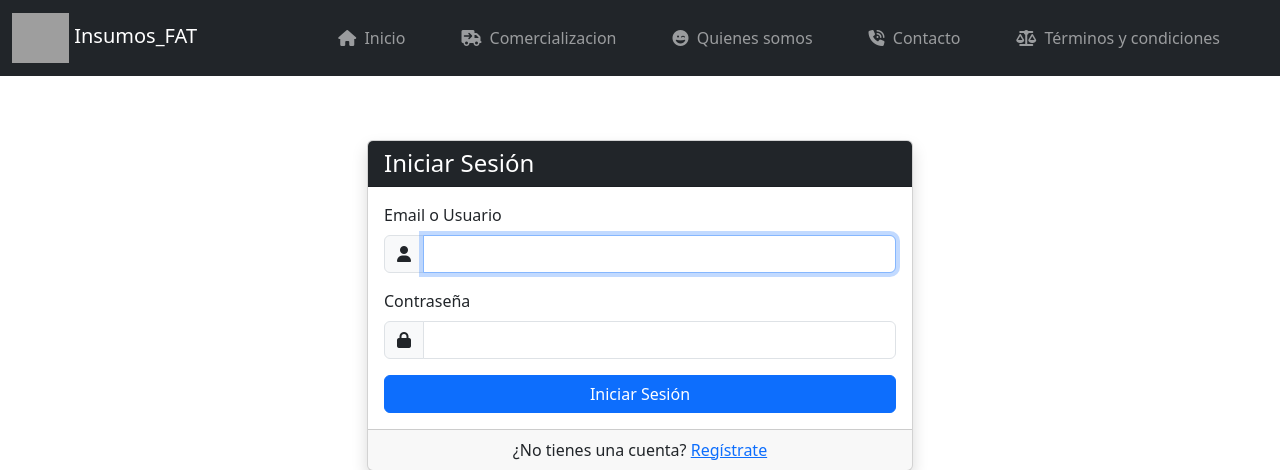
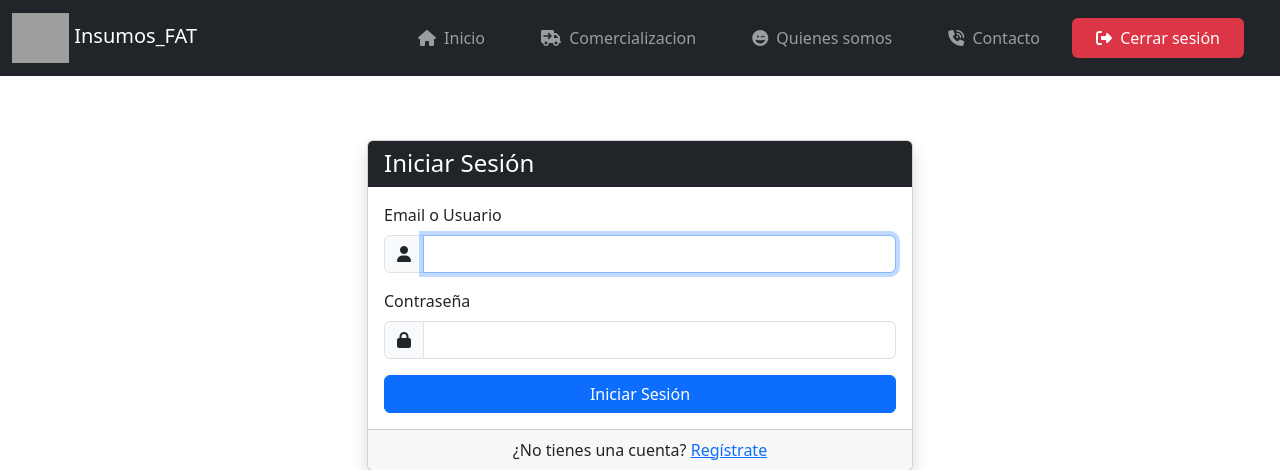
Before and after one commit to notasatomicas/insumos_fat, a CodeIgniter 4 app: the page made by app/Views/login.php in a window 1280 px wide. Shown: the top 470 px of the page. Run offline with PHP 8.4 and a stand-in for CodeIgniter, Linux system fonts and the light colour scheme; the template is opened without the code that fills it, so the values that code supplies are empty; some libraries are stand-ins or nearby versions; grey boxes are pictures that could not be loaded.

Commit message:
Añadido el boton para login/logout

```diff
--- a/app/Views/layout/navbar.php
+++ b/app/Views/layout/navbar.php
@@ -2,7 +2,6 @@
   <div class="container-fluid">
 
     <!-- El titulo del navbar, nada mas -->
-    <!-- hasta el domingo a las 1747 le faltaba el logo de mierda, tengo que arreglar esto y las transparencias -->
     <a class="navbar-brand animate__bounceIn" href="<?= base_url('/') ?>">
       <img src="<?= base_url('public/assets/img/icon.png') ?>" alt="Logo" width="57" height="50" class="d-inline-block">
       Insumos_FAT
@@ -63,11 +62,20 @@
             </a>
           </li>
 
-          <li class="hvr-underline-from-center nav-item mx-5 mx-sm-4 mx-lg-0">
-            <a id="btn_nav_tyc" class="nav-link text-center me-lg-2 px-2 px-xl-4" href="<?= base_url('terminos') ?>">
-              <i class="ms-md-0 me-1 fa-solid fa-scale-balanced"></i>
-              Términos y condiciones
-            </a>
+          <li class="nav-item mx-5 mx-sm-4 mx-lg-0">
+            <?php if (session()->get('id_usuario') || session()->get('isLoggedIn')): ?>
+              <!-- Usuario logueado - Mostrar botón de cerrar sesión -->
+              <a id="btn_nav_logout" class="nav-link text-center me-lg-2 px-2 px-xl-4" href="<?= base_url('auth/logout') ?>" style="background-color: #dc3545 !important; color: white !important;">
+                <i class="ms-md-0 me-1 fa-solid fa-sign-out-alt"></i>
+                Cerrar sesión
+              </a>
+            <?php else: ?>
+              <!-- Usuario no logueado - Mostrar botón de iniciar sesión -->
+              <a id="btn_nav_login" class="nav-link text-center me-lg-2 px-2 px-xl-4" href="<?= base_url('auth') ?>" style="background-color:rgb(24, 167, 155) !important; color: white !important;">
+                <i class="ms-md-0 me-1 fa-solid fa-sign-in-alt"></i>
+                Iniciar sesión
+              </a>
+            <?php endif; ?>
           </li>
 
         </ul>
```
